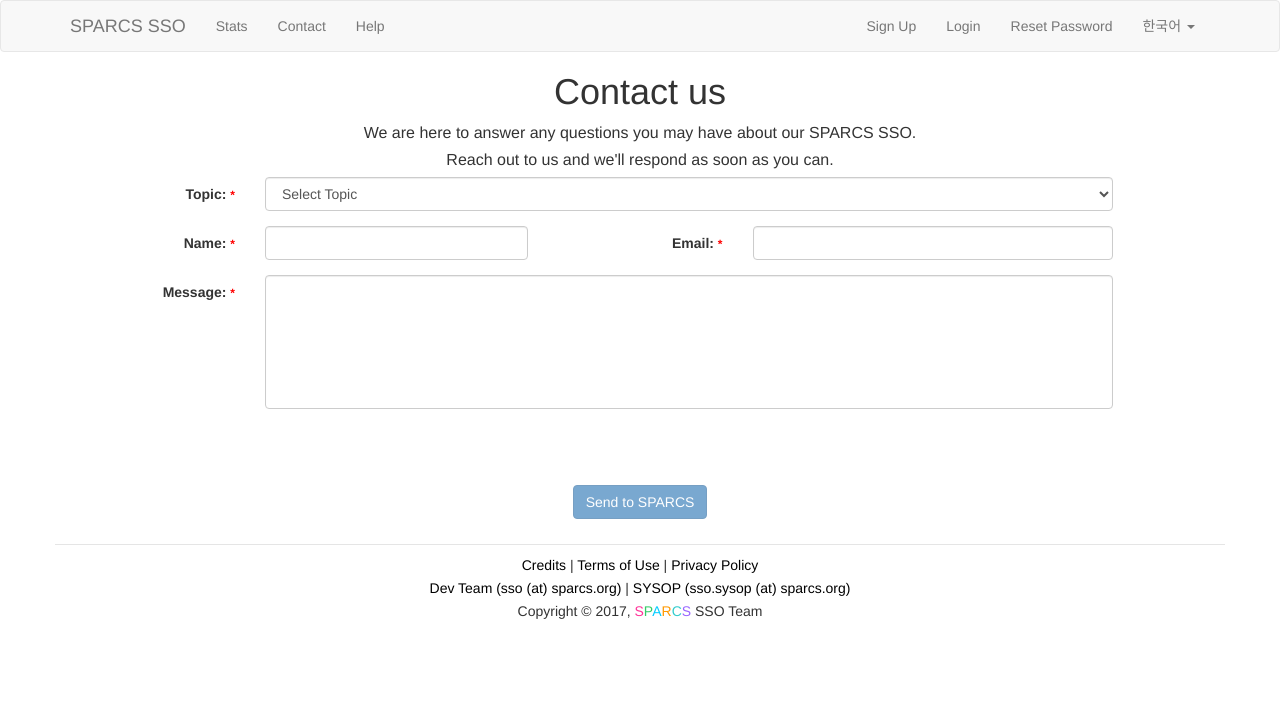
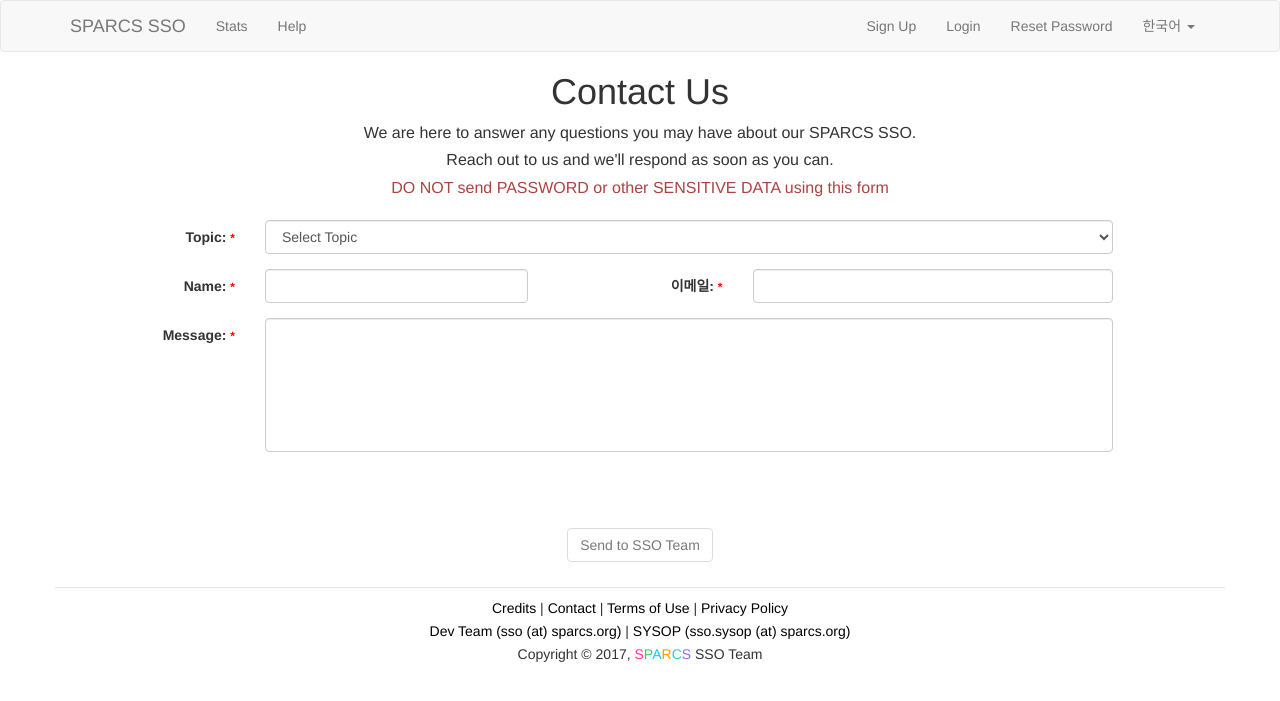
Before and after one commit to sparcs-kaist/sparcssso, a Django app: page /contact/ in a window 1280 px wide. Shown: the top 701 px of the page. Run offline with Django 3.2, Linux system fonts and the light colour scheme; parts of the project's set-up code (start-up, migrations or seed data) failed here and were passed over; some libraries are stand-ins or nearby versions.

Commit message:
organize translation file; add translation to contact page; modify help faq

```diff
--- a/apps/core/views/general.py
+++ b/apps/core/views/general.py
@@ -95,10 +95,10 @@ def stats(request):
         elif request.user.profile.sparcs_id:
             level = 1
 
+    time = None
+    raw_stat = {}
     raw_stats = Statistic.objects.order_by('-time')
-    if len(raw_stats) == 0:
-        raw_stat = {}
-    else:
+    if len(raw_stats) > 0:
         time = raw_stats[0].time
         raw_stat = json.loads(raw_stats[0].data)
 
--- a/templates/account/login.html
+++ b/templates/account/login.html
@@ -38,12 +38,12 @@
         {% csrf_token %}
         <div class="form-group">
             <div class="col-xs-12">
-                <input type="email" class="form-control" name="email" placeholder="Email" required="required">
+                <input type="email" class="form-control" name="email" placeholder="{% trans "Email" %}" required="required">
             </div>
         </div>
         <div class="form-group">
             <div class="col-xs-12">
-                <input type="password" class="form-control" name="password" placeholder="Password" required="required">
+                <input type="password" class="form-control" name="password" placeholder="{% trans "Password" %}" required="required">
             </div>
         </div>
         <div class="form-group">
--- a/templates/base.html
+++ b/templates/base.html
@@ -27,9 +27,8 @@
 
             <div class="collapse navbar-collapse" id="navbar">
                 <ul class="nav navbar-nav">
-                    <li><a href="/stats/">Stats</a></li>
-                    <li><a href="/contact/">Contact</a></li>
-                    <li><a href="/help/">Help</a></li>
+                    <li><a href="/stats/">{% trans "Stats" %}</a></li>
+                    <li><a href="/help/">{% trans "Help" %}</a></li>
                     {% if user.profile.flags.dev %}
                     <li><a href="/dev/main">Dev Center</a></li>
                     {% endif %}
@@ -77,6 +76,7 @@
     <footer class="container">
         <p class="info">
             <a href="/credits/">{% trans "Credits" %}</a> |
+            <a href="/contact/">{% trans "Contact" %}</a> |
             <a href="/terms/">{% trans "Terms of Use" %}</a> |
             <a href="/privacy/">{% trans "Privacy Policy" %}</a>
         </p>
--- a/templates/contact.html
+++ b/templates/contact.html
@@ -8,47 +8,48 @@
 {% endblock %}
 
 {% block content %}
+<h1>{% trans "Contact Us" %}</h1>
+<p>{% trans "We are here to answer any questions you may have about our SPARCS SSO." %}</p>
+<p>{% trans "Reach out to us and we'll respond as soon as you can." %}</p>
+<p class="text-danger">{% trans "DO NOT send PASSWORD or other SENSITIVE DATA using this form" %}</p>
+
 <form id="contact" class="form-horizontal" action="/contact/" method="post">
     {% csrf_token %}
-
-    <h1>Contact us</h1>
-    <p>We are here to answer any questions you may have about our SPARCS SSO.</p>
-    <p>Reach out to us and we'll respond as soon as you can.</p>
-
     <div class="row">
         {% if submitted %}
         <div class="col-xs-offset-1 col-xs-10 alert alert-success">
-            Your message is successfully sent! Thank you for your feedback!
+            {% trans "Your message is successfully sent! Thank you for your feedback!" %}
+        </div>
         {% endif %}
     </div>
 
     <div class="form-group">
-        <label class="col-xs-2 col-sm-2 control-label">Topic: <span class="required"></span></label>
+        <label class="col-xs-2 col-sm-2 control-label">{% trans "Topic" %}: <span class="required"></span></label>
         <div class="col-xs-9 col-sm-9">
             <select class="form-control" name="topic" required>
-                <option value="">Select Topic</option>
-                <option value="bugs">Bug Report</option>
-                <option value="suggestions">Suggestions</option>
-                <option value="accounts">Accounts</option>
-                <option value="etc">etc</option>
+                <option value="">{% trans "Select Topic" %}</option>
+                <option value="bugs">{% trans "Bug Report" %}</option>
+                <option value="suggestions">{% trans "Suggestions" %}</option>
+                <option value="accounts">{% trans "Accounts" %}</option>
+                <option value="etc">{% trans "etc" %}</option>
             </select>
         </div>
     </div>
 
     <div class="form-group">
-        <label class="col-xs-2 col-sm-2 control-label">Name: <span class="required"></span></label>
+        <label class="col-xs-2 col-sm-2 control-label">{% trans "Name" %}: <span class="required"></span></label>
         <div class="col-xs-9 col-sm-3">
             <input type="text" class="form-control" name="name" required/>
         </div>
 
-        <label class="col-xs-2 col-sm-2 control-label">Email: <span class="required"></span></label>
+        <label class="col-xs-2 col-sm-2 control-label">{% trans "Email" %}: <span class="required"></span></label>
         <div class="col-xs-9 col-sm-4">
             <input type="email" class="form-control" name="email" required/>
         </div>
     </div>
 
     <div class="form-group">
-        <label class="col-xs-12 col-sm-2 control-label">Message: <span class="required"></span></label>
+        <label class="col-xs-12 col-sm-2 control-label">{% trans "Message" %}: <span class="required"></span></label>
         <div class="col-xs-12 col-sm-9">
             <textarea class="form-control" rows="6" name="message" style="resize:none;" required></textarea>
         </div>
@@ -60,7 +61,7 @@
     </div>
 
     <div class="form-group">
-        <button type="submit" class="btn btn-primary">Send to SPARCS</button>
+        <button type="submit" class="btn btn-default">{% trans "Send to SSO Team" %}</button>
     </div>
 </form>
 
--- a/templates/stats.html
+++ b/templates/stats.html
@@ -7,7 +7,7 @@
 {% endblock %}
 
 {% block content %}
-<h1 class="doc-header">SPARCS SSO Statistics <small>({{ time|date:"Y-m-d\TH:i:sT"}})</small></h1>
+<h1 class="doc-header">SPARCS SSO Statistics <small>({% if time %}{{ time|date:"Y-m-d\TH:i:sT"}}{% else %}No Data{% endif %})</small></h1>
 <p>Permission:
 {% if level == 0 %}
 PUBLIC
```
Also changed, not shown: templates/help.html (+7 -5 lines), locale/ko/LC_MESSAGES/django.po.
